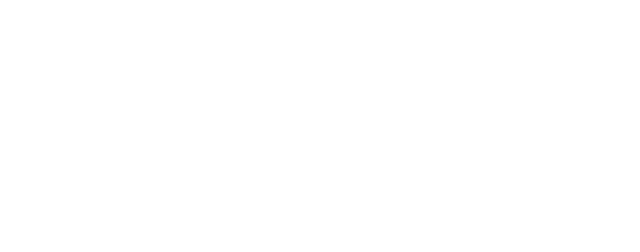
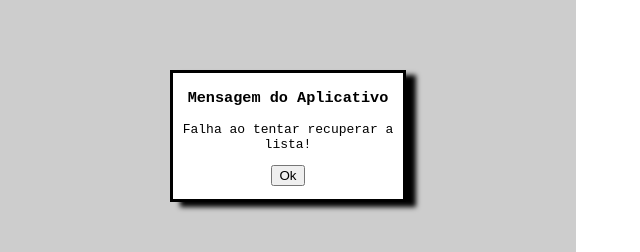
Before and after one commit to benhurazevedo/lista-compras-vue, a Vue app: page /#/lista in a window 1280 px wide. Shown: the part 264-516 px from the top of the page, without its empty margins (0-640 px from the left). Built offline with nearby package versions, Linux system fonts and the light colour scheme; no server answers.

Commit message:
configuração da mensagem de erro

```diff
--- a/src/App.vue
+++ b/src/App.vue
@@ -2,16 +2,38 @@
   <div id="app">
     <titulo></titulo>
     <router-view></router-view>
+    <div class="popup" v-show="getMostrarMensagemAplicativo">
+      <div class="area-externa-popup">
+        <div class="corpoPopup">
+          <div class="cabecalhoPopup">
+            <h3>Mensagem do Aplicativo</h3>
+          </div>
+          <div class="areaMensagemPopup">
+            <p>{{ getMensagemAplicativo }}</p>
+          </div>
+          <div class="rodaPePopup">
+            <p><button type="button" @click="toggleMensagemAplicativo">Ok</button></p>
+          </div>
+        </div>
+      </div>
+    </div>
   </div>
 </template>
 
 <script>
 import titulo from './components/titulo.vue'
+import {mapActions, mapGetters} from 'vuex'
 
 export default {
   name: 'App',
   components: {
     titulo
+  }
+  ,computed:{
+    ...mapGetters(['getMostrarMensagemAplicativo', 'getMensagemAplicativo'])
+  }
+  ,methods:{
+    ...mapActions(['toggleMensagemAplicativo'])
   }
 }
 </script>
@@ -24,4 +46,36 @@
   -moz-osx-font-smoothing: grayscale;
   width: 45%;
 }
+
+.popup{
+  background-color: rgba(5,5,5, 0.2);
+  width: 45%;
+  height: 100vh;
+  position: absolute;
+  top:0;
+  left: 0;
+}
+
+.area-externa-popup{
+    display: flex;
+
+    align-items: center;
+
+    justify-content: center;
+
+    height: 100vh;
+
+    flex-direction: column;
+}
+
+.corpoPopup{
+  width: 40%;
+  border: 3px solid black;
+  box-shadow: 10px 5px 5px black;
+  background-color: white;
+}
+
+.cabecalhoPopup, .areaMensagemPopup, .rodaPePopup{
+  text-align: center;
+}
 </style>
--- a/src/services/http.js
+++ b/src/services/http.js
@@ -12,7 +12,7 @@
             ,headers: objAuth
         })
         .then(function () {context.commit('EXCLUIR_ITEM')})
-        .catch(error => { alert(error); })
+        .catch(function() { context.commit('MUDAR_MENSAGEM_APLICATIVO', "Falha ao tentar excluir o item da lista!"); })
     }
     ,list: function(objAuth, context)
     {
@@ -23,7 +23,7 @@
             ,headers: objAuth
         })
         .then(response => (context.commit('LISTAR_ITENS',response.data)))
-        .catch(error => {alert(error)});
+        .catch(function() { context.commit('MUDAR_MENSAGEM_APLICATIVO', "Falha ao tentar recuperar a lista!"); });
     }
     ,include: function(objAuth, context, data)
     {
@@ -35,7 +35,7 @@
             ,data: data
         })
         .then(function(){ context.commit('INCLUIR_ITEM') })
-        .catch(error => {alert(error)});
+        .catch(function() { context.commit('MUDAR_MENSAGEM_APLICATIVO', "Falha ao tentar incluir item na lista!"); });
     }
     ,logar(context, objData)
     {
@@ -48,6 +48,6 @@
         .then(function() {
             context.commit('INFORMAR_DADOS_LOGIN', objData);
         })
-        .catch(error => { alert(error); });
+        .catch(function() { context.commit('MUDAR_MENSAGEM_APLICATIVO', "Falha ao tentar efetuar logon!"); });
     }
 }
--- a/src/store.js
+++ b/src/store.js
@@ -11,6 +11,8 @@
     ,autenticado: false
     ,itemApagado: false
     ,itemIncluido: false
+    ,mensagemAplicativo: ''
+    ,exibirMensagemAplicativo: false
 };
 
 const mutations = {
@@ -42,6 +44,15 @@
     {
         state.itemApagado = false;
     }
+    ,MUDAR_MENSAGEM_APLICATIVO(state, mensagem)
+    {
+        state.mensagemAplicativo = mensagem;
+        state.exibirMensagemAplicativo = true;
+    }
+    ,FECHAR_MENSAGEM_APLICATIVO(state)
+    {
+        state.exibirMensagemAplicativo = false;
+    }
 };
 
 const getters = {
@@ -49,6 +60,8 @@
     ,getStatusAutenticado: state => state.autenticado
     ,getStatusItemApagado: state => state.itemApagado
     ,getStatusItemIncluido: state => state.itemIncluido
+    ,getMensagemAplicativo: state => state.mensagemAplicativo
+    ,getMostrarMensagemAplicativo: state => state.exibirMensagemAplicativo
 };
 
 const actions = {
@@ -72,7 +85,7 @@
         var itensAApagar = context.state.lista.filter(item => item.checked);
         if(itensAApagar.length > 1)
         {
-            alert("Selecione um só item. Não pode apagar mais de um item por vez.");
+            context.commit("MUDAR_MENSAGEM_APLICATIVO", "Selecione um só item. Não pode apagar mais de um item por vez.");
             return;
         }
         for(var cont = 0; cont < itensAApagar.length; cont++)
@@ -95,6 +108,10 @@
     {
         http.logar(context, objData);
     }
+    ,toggleMensagemAplicativo(context)
+    {
+        context.commit('FECHAR_MENSAGEM_APLICATIVO');
+    }
 }
 
 export default new Vuex.Store({
```
